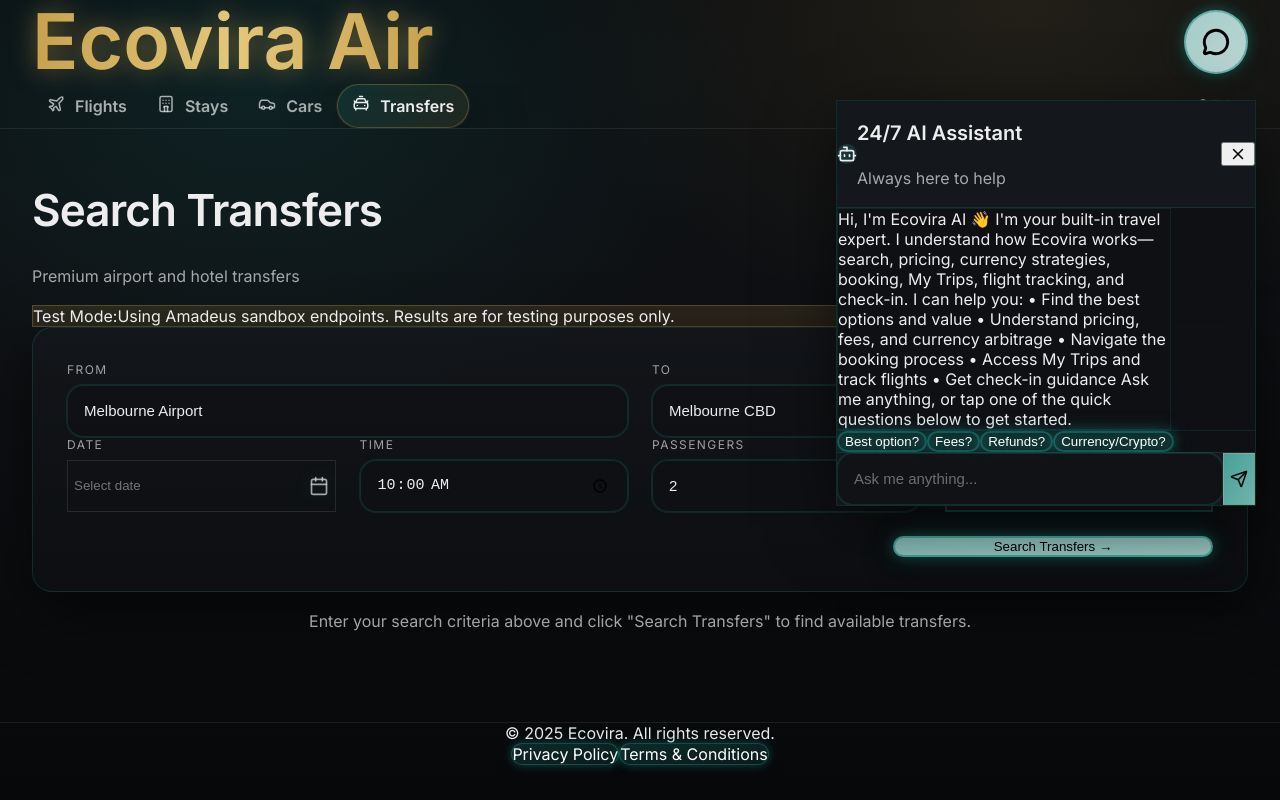
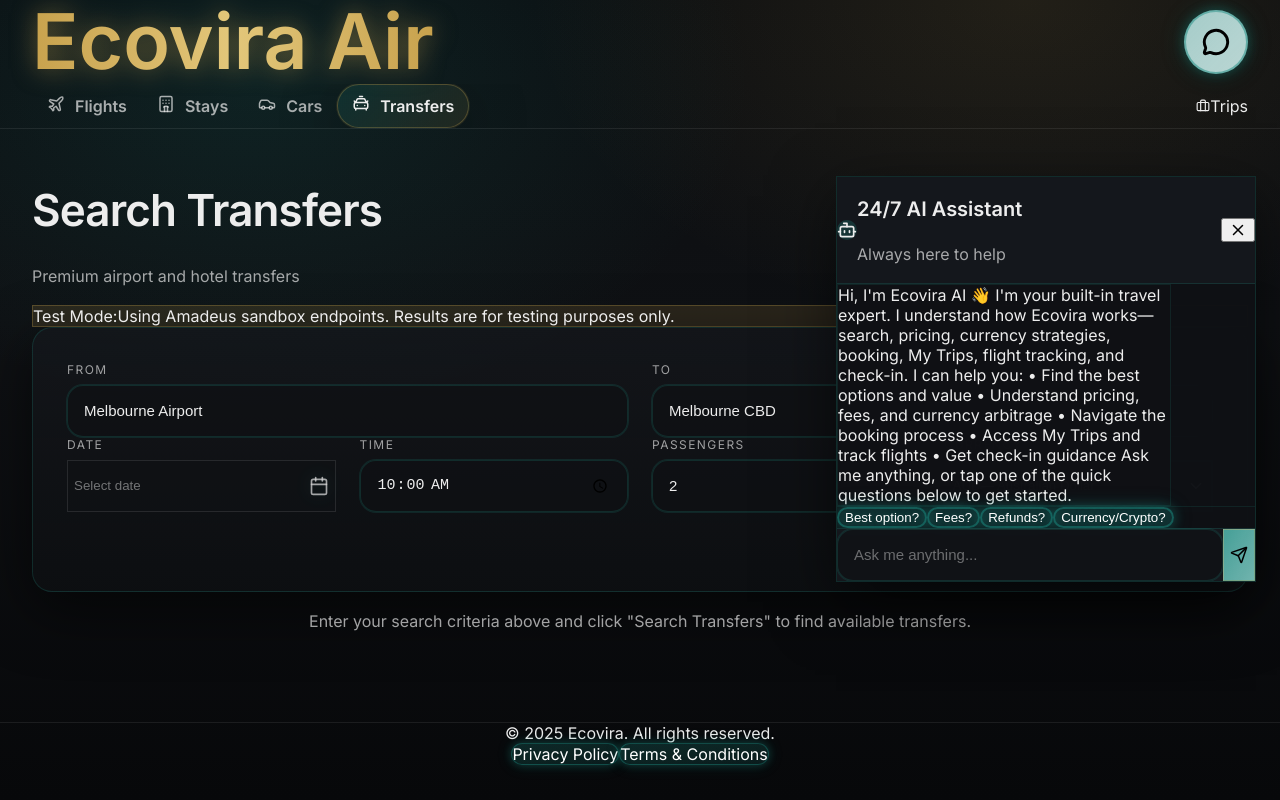
Before and after one commit to ecoviranalytics35-byte/ecovira-travel-engine, a Next.js app in the folder App/: page /transfers in a window 1280 px wide. Both pictures are taken after a click on the button "Open 24/7 AI Assistant". Built offline with nearby package versions, Linux system fonts and the light colour scheme.

Commit message:
Ui update

```diff
--- a/App/components/chat/EcoviraChatWidget.tsx
+++ b/App/components/chat/EcoviraChatWidget.tsx
@@ -798,12 +798,12 @@ export function EcoviraChatWidget({ context, isOpen: controlledIsOpen, onClose }
             opacity: 1,
             zIndex: 10000,
             position: 'fixed',
-            top: '100px',
+            bottom: '24px',
             right: '24px',
             width: '420px',
             height: '600px',
             maxWidth: 'calc(100vw - 48px)',
-            maxHeight: 'calc(100vh - 120px)'
+            maxHeight: 'calc(100vh - 48px)'
           }}
           ref={chatPanelRef}
         >
```
